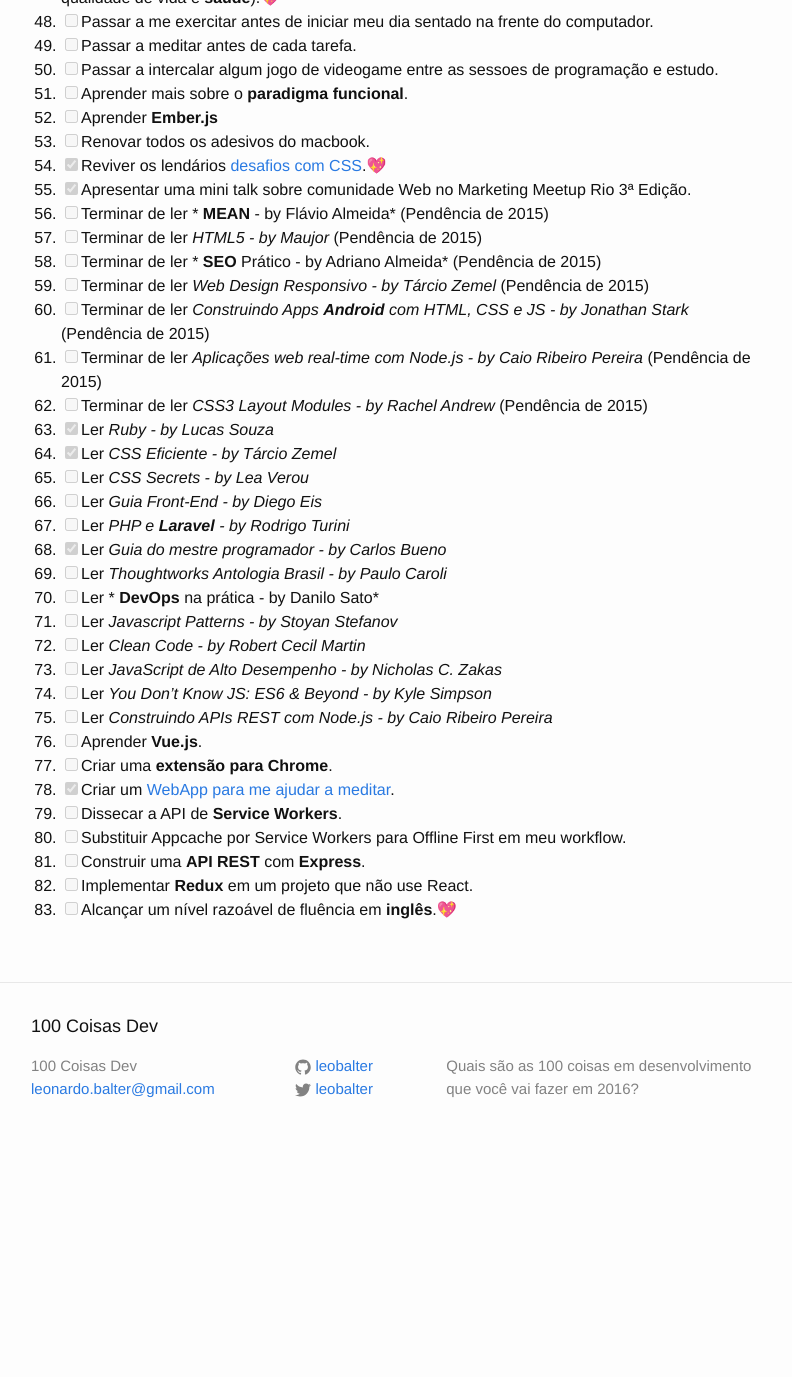
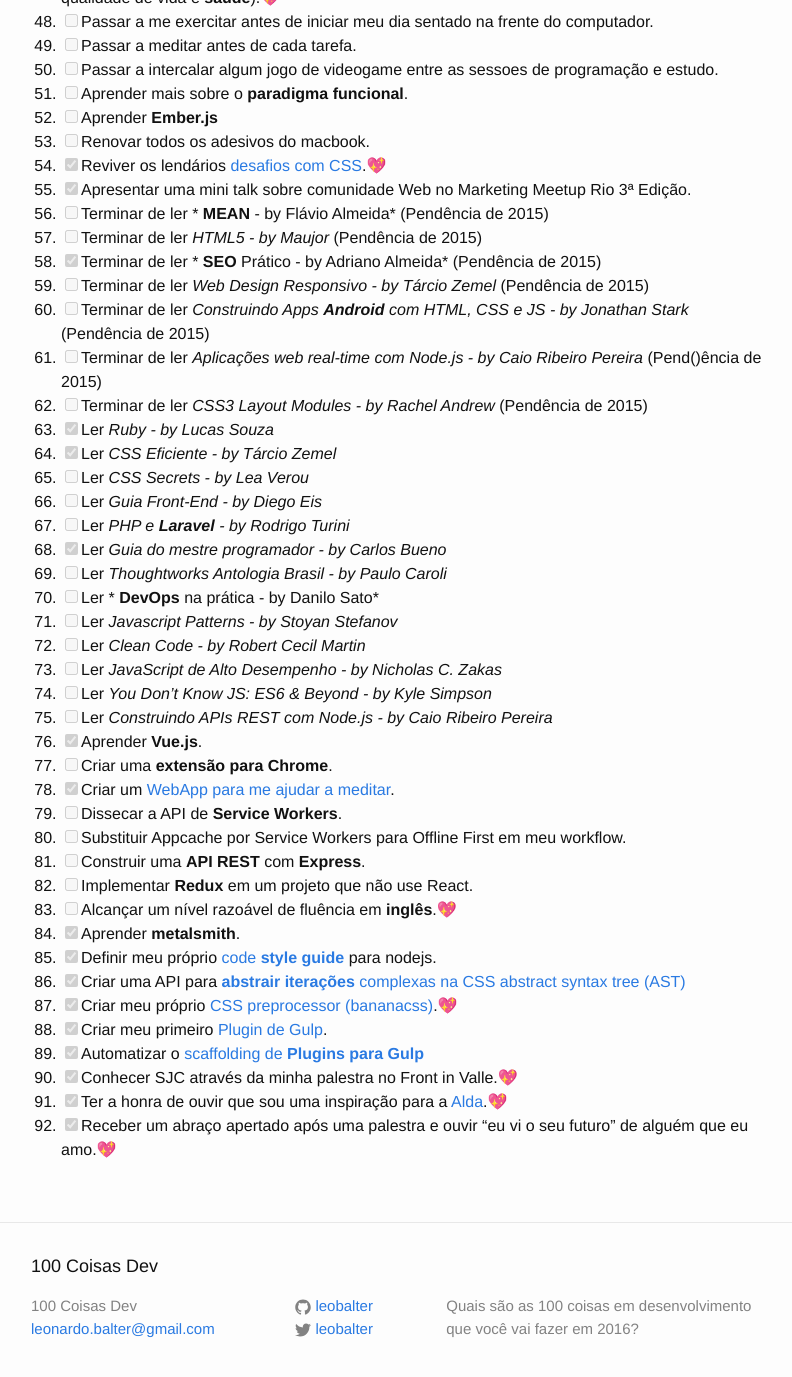
Before and after one commit to leobalter/100-coisas-dev, a Jekyll site: the page built from _posts/listas/2016-01-09-afonso-pacifer.markdown, in a window 1280 px wide and 1400 px high, scrolled down 1390 px. Shown: the top 1377 px of the window, without its empty margins (239-1031 px from the left). Built offline with Jekyll 4.4.1, drawn with Linux system fonts in a browser that asks for light colours; emoji names are drawn with the system emoji font; comment, search, counter and statistics services are not loaded; before the commit the page ends 2550 px from its top, so only the background shows below that; some of the changed text lies outside the part shown.

Commit message:
Atualizando Lista do Afonso

```diff
--- a/_posts/listas/2016-01-09-afonso-pacifer.markdown
+++ b/_posts/listas/2016-01-09-afonso-pacifer.markdown
@@ -62,10 +62,10 @@ categories: listas
 1. [x] Apresentar uma mini talk sobre comunidade Web no Marketing Meetup Rio 3ª Edição.
 1. [ ] Terminar de ler * **MEAN** - by Flávio Almeida* (Pendência de 2015)
 1. [ ] Terminar de ler *HTML5 - by Maujor* (Pendência de 2015)
-1. [ ] Terminar de ler * **SEO** Prático - by Adriano Almeida* (Pendência de 2015)
+1. [x] Terminar de ler * **SEO** Prático - by Adriano Almeida* (Pendência de 2015)
 1. [ ] Terminar de ler *Web Design Responsivo - by Tárcio Zemel* (Pendência de 2015)
 1. [ ] Terminar de ler *Construindo Apps **Android** com HTML, CSS e JS - by Jonathan Stark* (Pendência de 2015)
-1. [ ] Terminar de ler *Aplicações web real-time com Node.js - by Caio Ribeiro Pereira* (Pendência de 2015)
+1. [ ] Terminar de ler *Aplicações web real-time com Node.js - by Caio Ribeiro Pereira* (Pend()ência de 2015)
 1. [ ] Terminar de ler *CSS3 Layout Modules - by Rachel Andrew* (Pendência de 2015)
 1. [x] Ler *Ruby - by Lucas Souza*
 1. [x] Ler *CSS Eficiente - by Tárcio Zemel*
@@ -80,7 +80,7 @@ categories: listas
 1. [ ] Ler *JavaScript de Alto Desempenho - by Nicholas C. Zakas*
 1. [ ] Ler *You Don't Know JS: ES6 & Beyond - by Kyle Simpson*
 1. [ ] Ler *Construindo APIs REST com Node.js - by Caio Ribeiro Pereira*
-1. [ ] Aprender **Vue.js**.
+1. [x] Aprender **Vue.js**.
 1. [ ] Criar uma **extensão para Chrome**.
 1. [x] Criar um [WebApp para me ajudar a meditar](http://afonsopacifer.github.io/vue-meditation/).
 1. [ ] Dissecar a API de **Service Workers**.
@@ -88,3 +88,13 @@ categories: listas
 1. [ ] Construir uma **API REST** com **Express**.
 1. [ ] Implementar **Redux** em um projeto que não use React.
 1. [ ] Alcançar um nível razoável de fluência em **inglês**.:sparkling_heart:
+1. [x] Aprender **metalsmith**.
+1. [x] Definir meu próprio [code **style guide**](https://github.com/bananacss/banana-style-guide) para nodejs.
+1. [x] Criar uma API para [**abstrair iterações** complexas na CSS abstract syntax tree (AST)](https://github.com/bananacss/css-ast-iterations)
+1. [x] Criar meu próprio [CSS preprocessor (bananacss)](https://github.com/bananacss/bananacss).:sparkling_heart:
+1. [x] Criar meu primeiro [Plugin de Gulp](https://github.com/bananacss/gulp-banana).
+1. [x] Automatizar o [scaffolding de **Plugins para Gulp**](https://github.com/afonsopacifer/slush-gulp-plugin)
+1. [x] Conhecer SJC através da minha palestra no Front in Valle.:sparkling_heart:
+1. [x] Ter a honra de ouvir que sou uma inspiração para a [Alda](https://twitter.com/mjcoffeeholick).:sparkling_heart:
+1. [x] Receber um abraço apertado após uma palestra e ouvir "eu vi o seu futuro"
+ de alguém que eu amo.:sparkling_heart:
```
Also changed, not shown: other parts of _posts/listas/2016-01-09-afonso-pacifer.markdown (+1 -1 lines).
